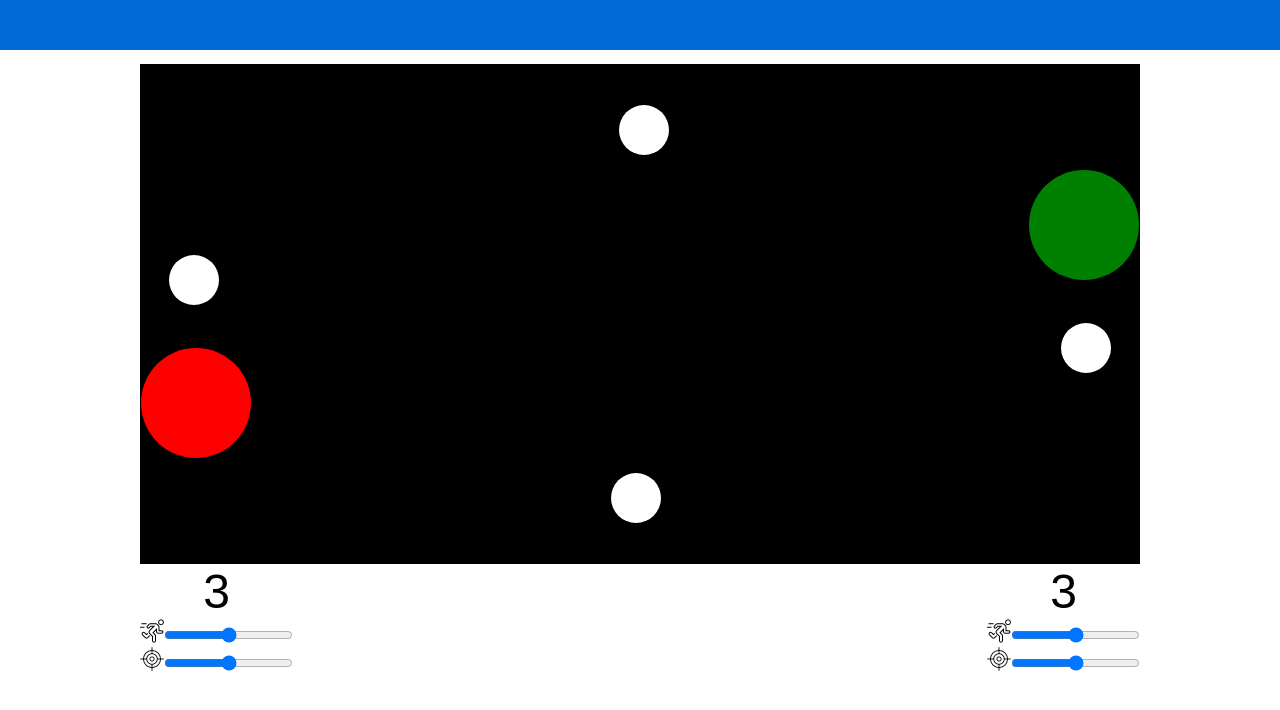
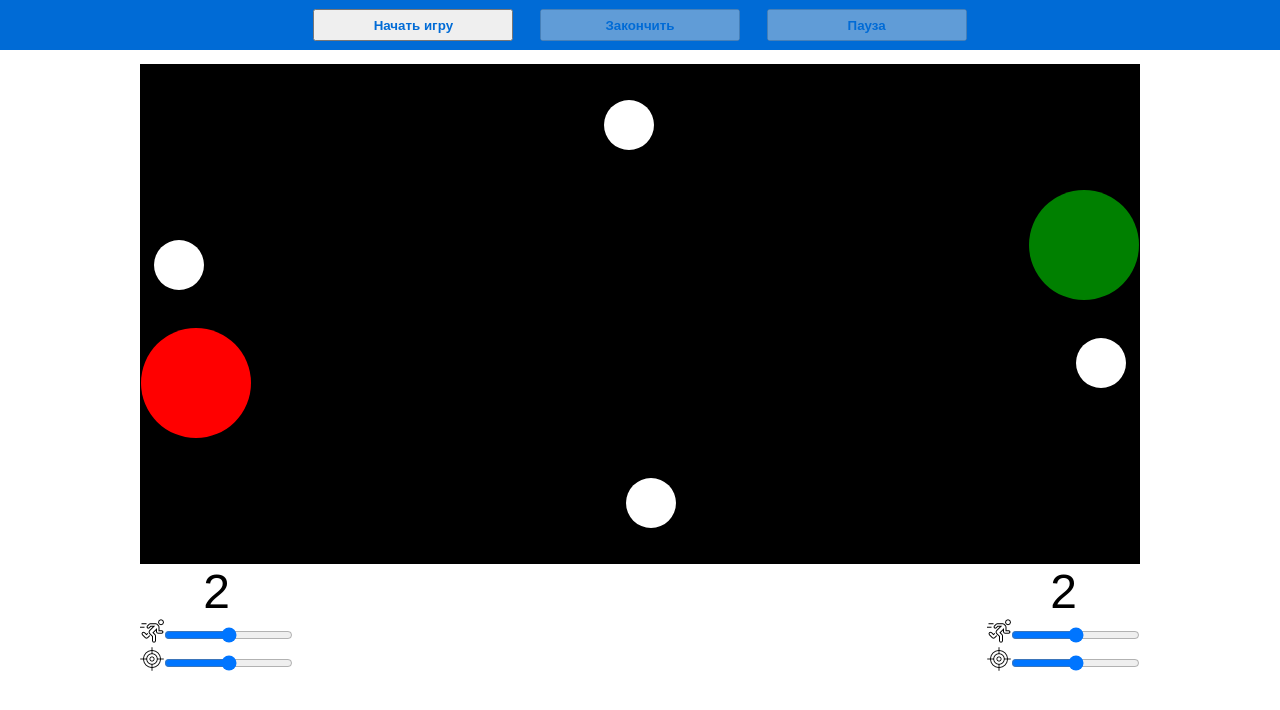
Before and after one commit to digunin/duel-mini-game, a React app: page / in a window 1280 px wide. Shown: the top 710 px of the page. Built offline with nearby package versions, Linux system fonts and the light colour scheme.

Commit message:
buttons for change game status

```diff
--- a/src/components/AppHeader.tsx
+++ b/src/components/AppHeader.tsx
@@ -1,5 +1,42 @@
 import React from "react";
+import { useAppContext } from "../hooks/useAppContext";
+import { GameStatus } from "../store/types";
+import { setGameStatus } from "../store/actions";
 
 export const AppHeader = () => {
-  return <header></header>;
+  const {
+    dispatch,
+    state: { gameStatus },
+  } = useAppContext();
+
+  const callback = (status: GameStatus) => () => {
+    dispatch(setGameStatus(status));
+  };
+
+  return (
+    <header>
+      <button
+        disabled={gameStatus !== GameStatus.IDLE}
+        onClick={callback(GameStatus.RUNNING)}
+      >
+        Начать игру
+      </button>
+      <button
+        disabled={gameStatus === GameStatus.IDLE}
+        onClick={callback(GameStatus.IDLE)}
+      >
+        Закончить
+      </button>
+      <button
+        disabled={gameStatus === GameStatus.IDLE}
+        onClick={callback(
+          gameStatus === GameStatus.PAUSED
+            ? GameStatus.RUNNING
+            : GameStatus.PAUSED
+        )}
+      >
+        {gameStatus === GameStatus.PAUSED ? "Продолжить" : "Пауза"}
+      </button>
+    </header>
+  );
 };
--- a/src/style.css
+++ b/src/style.css
@@ -4,8 +4,13 @@
   box-sizing: border-box;
 }
 
+:root {
+  --header-color: rgb(0, 107, 214);
+}
+
 body {
   margin-top: 64px;
+  font-family: Helvetica, sans-serif;
 }
 
 header {
@@ -14,7 +19,18 @@ header {
   left: 0;
   right: 0;
   height: 50px;
-  background-color: rgb(0, 107, 214);
+  background-color: var(--header-color);
+  display: flex;
+  align-items: center;
+  justify-content: center;
+}
+
+header button {
+  width: 200px;
+  padding: 0.5em;
+  color: var(--header-color);
+  margin: 1em;
+  font-weight: bold;
 }
 
 .app-container {
```
